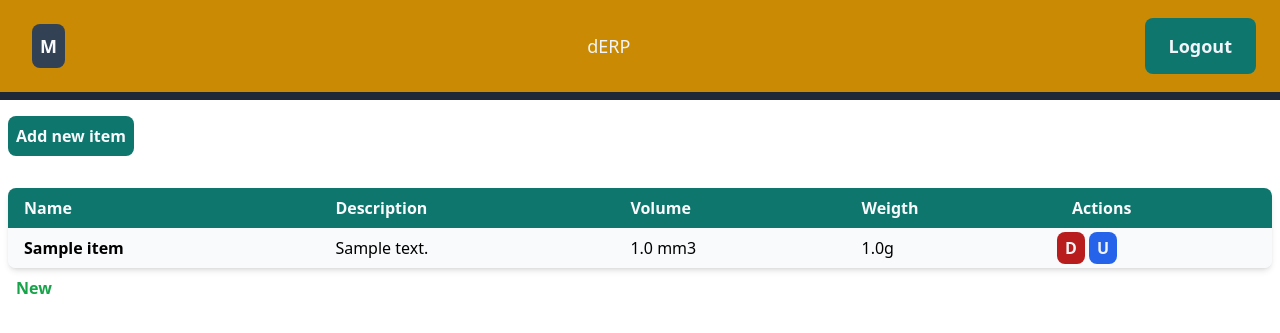
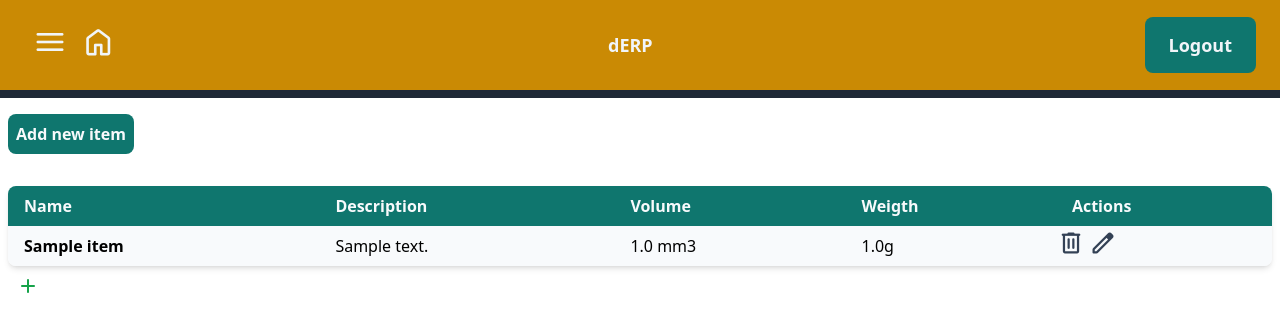
Before and after one commit to GianlucaTurra/dERP, a Django app: page /items/master/ in a window 1280 px wide. Shown: the top 333 px of the page. Run offline with Django 5.2, Linux system fonts and the light colour scheme; the first user in the database is signed in; tables that the repository leaves empty hold one stand-in row (Sample ...); data that the repository does not hold is empty; some libraries are stand-ins or nearby versions.

Commit message:
Added material icons to the project

```diff
--- a/derp/core/templates/core/base.html
+++ b/derp/core/templates/core/base.html
@@ -6,6 +6,7 @@
         <meta charset="utf-8" />
         <meta http-equiv="X-UA-Compatible" content="IE=edge" />
         <meta name="viewport" content="width=device-width, initial-scale=1" />
+        <link rel="stylesheet" href="https://fonts.googleapis.com/css2?family=Material+Symbols+Rounded"/>
         {% load static %}
         <script src="{% static 'htmx.min.js' %}" defer></script>
         <script src="https://unpkg.com/hyperscript.org@0.9.12"></script>
@@ -16,8 +17,13 @@
         <nav class="p-6 flex justify-between items-center border-b-8 border-gray-800 bg-yellow-600">
         <div class="relative inline-block">
             <button type="button"
-                class="px-2 py-2 mx-2 text-lg font-semibold rounded-lg bg-slate-700 text-slate-50 cursor-pointer"
-                _="on click toggle [@hidden='true'] on #menu">M</button>
+                class="mx-2 text-slate-100 cursor-pointer"
+                _="on click toggle [@hidden='true'] on #menu">
+                <span class="material-symbols-rounded" style="font-size: 2.25rem">menu</span>
+            </button>
+            <a href="/" class="text-slate-100">
+                <span class="material-symbols-rounded" style="font-size: 2.25rem">home</span>
+            </a>
             <div id="menu"
                 hidden
                 hx-get="/menu"
@@ -25,7 +31,7 @@
                 hx-swap="innerHTML"></div>
         </div>
         <div>
-            <a href="/" class="text-lg font-medium text-slate-100">dERP</a>
+            <p class="font-semibold text-lg text-slate-100">dERP</p>
         </div>
         <div class="space-x-6">
             {% if request.user.is_authenticated %}
--- a/derp/derp/settings.py
+++ b/derp/derp/settings.py
@@ -87,7 +87,6 @@ INTERNAL_IPS = [
 ]
 NPM_BIN_PATH = 'D:\\Node-js\\npm.cmd'
 
-
 # Database
 # https://docs.djangoproject.com/en/5.0/ref/settings/#databases
 
--- a/derp/items/templates/item_inline.html
+++ b/derp/items/templates/item_inline.html
@@ -10,17 +10,15 @@
             hx-get={% url "items:delete" item.id %}
             hx-target="body"
             hx-swap="beforeend"
-            hx-trigger="click"
-            class="py-1 px-2 font-semibold rounded-lg bg-red-700 text-slate-100">
-            D
+            hx-trigger="click">
+            <span class="material-symbols-rounded text-slate-700" style="font-size: 1.75rem" title="Delete this item">delete</span>
         </button>
         <button
             type="button"
             hx-get={% url "items:update-inline" item.id %}
             hx-target="#id-{{item.id}}"
-            hx-swap="outerHTML"
-            class="py-1 px-2 font-semibold rounded-lg bg-blue-600 text-slate-100">
-            U
+            hx-swap="outerHTML">
+            <span class="material-symbols-rounded text-slate-700" style="font-size: 1.75rem" title="Edit this item">edit</span>
         </button>
     </td>
 </tr>
--- a/derp/items/templates/master_file.html
+++ b/derp/items/templates/master_file.html
@@ -53,8 +53,8 @@ Items-Master
         hx-get={% url "items:new-inline" %}
         hx-target="tbody > tr:last-child"
         hx-swap="afterend"
-        class="py-1 px-2 font-semibold text-green-600 cursor-pointer">
-        New
+        class="py-1 px-2 font-semibold cursor-pointer">
+        <span class="material-symbols-rounded text-green-600" style="font-size: 1.5rem" title="Create a new row">add</span>
     </a>
 </div>
 {% endblock content %}
--- a/derp/items/views.py
+++ b/derp/items/views.py
@@ -68,7 +68,7 @@ def new_item_inline(request: HttpRequest) -> HttpResponse:
         item.created_by = request.user # type: ignore
         item.save()
         return render(request, 'item_inline.html', {'item': item})
-    return render(request, 'create_item_inline.html', {'w_options': WEIGTH, 'v_options': VOLUME})
+    return render(request, 'add_item_inline.html', {'w_options': WEIGTH, 'v_options': VOLUME})
 
 
 @login_required
```
Also changed, not shown: derp/items/templates/add_item_inline.html (renamed from derp/items/templates/create_item_inline.html, +4 -6 lines), derp/items/templates/update_item_inline.html (+4 -6 lines).
